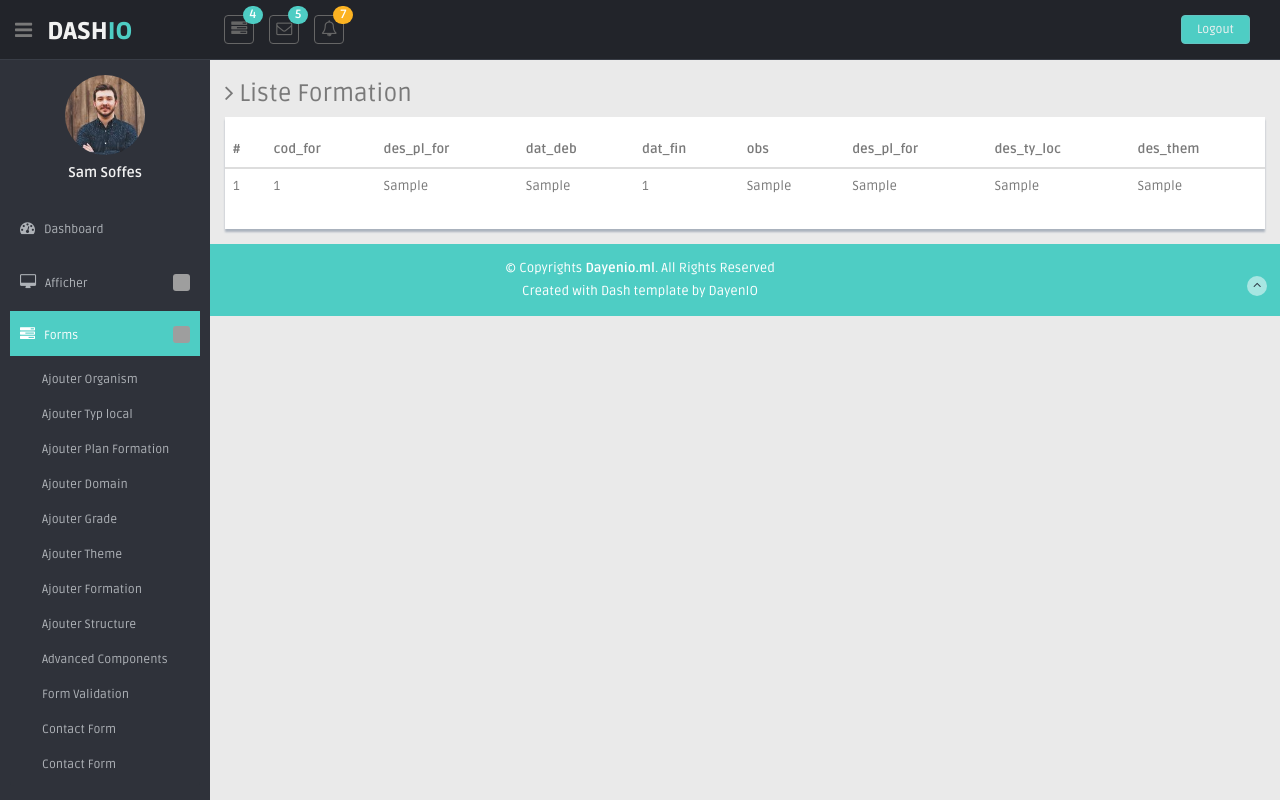
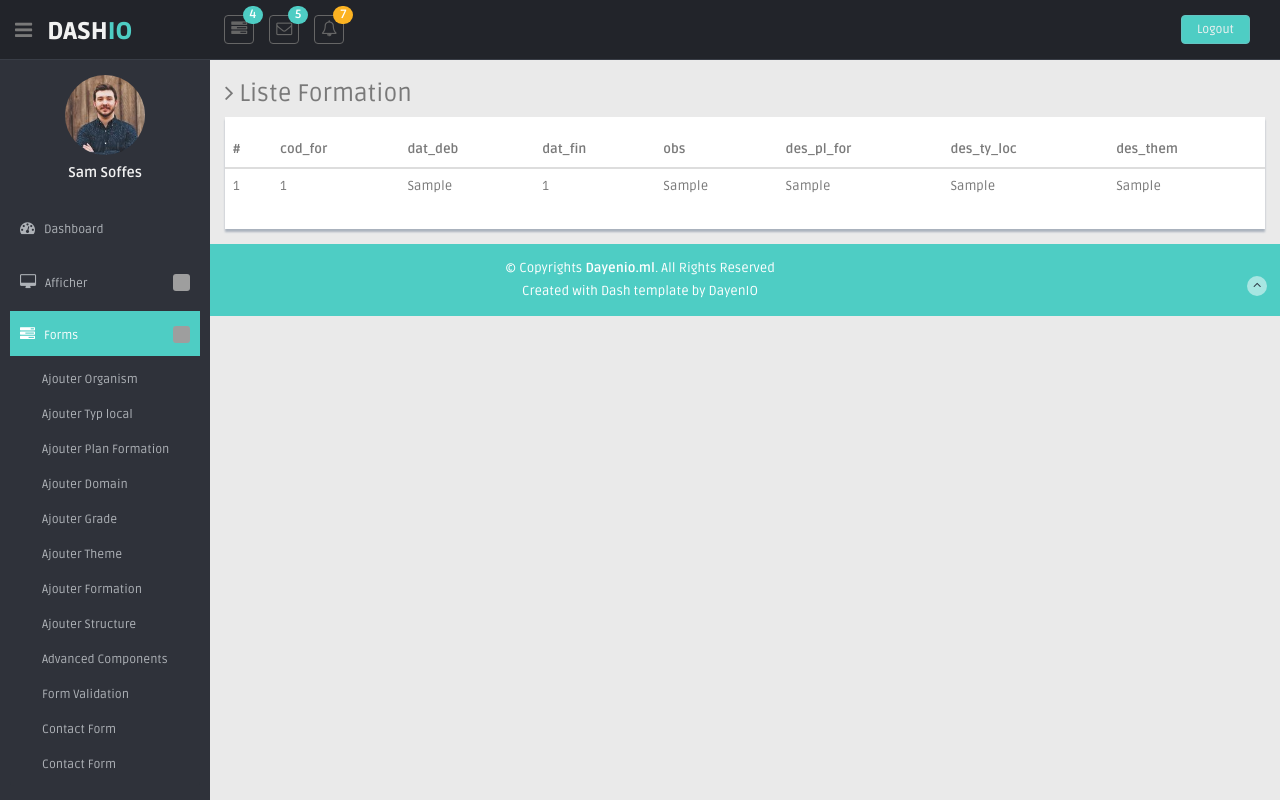
Before and after one commit to siemah/php-admin-of-training-institute, a PHP site: page /ui/afficher-formation.php in a window 1280 px wide. Run offline with PHP 8.4, Linux system fonts and the light colour scheme; tables that the repository leaves empty hold one stand-in row (values such as "Sample post"); grey boxes are pictures that could not be loaded.

Commit message:
remove redundant field

```diff
--- a/ui/afficher-formation.php
+++ b/ui/afficher-formation.php
@@ -26,7 +26,6 @@ $formation = $mysql->query(
               <tr>
                 <th>#</th>
                 <th>cod_for</th>
-                <th>des_pl_for</th>
                 <th>dat_deb</th>
                 <th>dat_fin</th>
                 <th>obs</th>
@@ -41,7 +40,6 @@ $formation = $mysql->query(
                 <tr>
                   <td><?= $i; ?></td>
                   <td><?= $rows['cod_for']; ?></td>
-                  <td><?= $rows['des_pl_for']; ?></td>
                   <td><?= $rows['dat_deb']; ?></td>
                   <td><?= $rows['dat_fin']; ?></td>
                   <td><?= $rows['obs']; ?></td>
```
